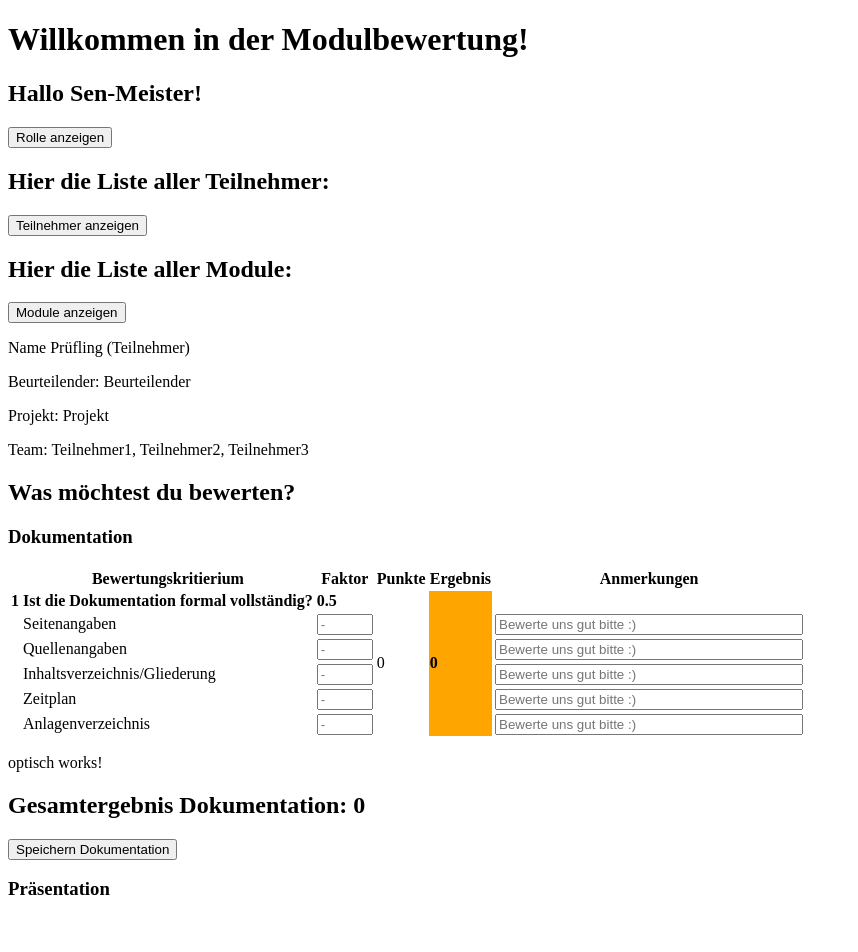
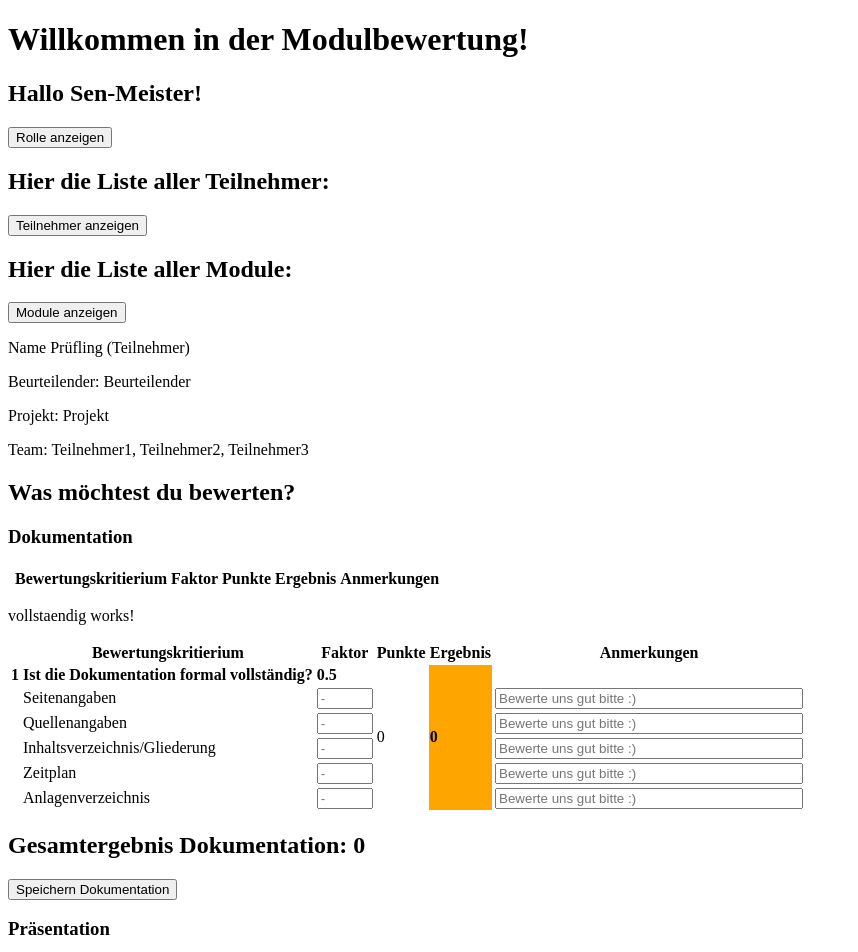
Before and after one commit to Kaarjalan/ModulbewertungFrontend, an Angular app: page / in a window 1280 px wide. Shown: the top 952 px of the page, without its empty margins (0-858 px from the left). Before the commit the page ends 919 px from the top, so only its background shows below. Built offline with nearby package versions, Linux system fonts and the light colour scheme.

Commit message:
vollständig vom Main getrennt, eine Hauptkomponente erstellt

```diff
--- a/src/app/app.component.html
+++ b/src/app/app.component.html
@@ -7,7 +7,8 @@
 <h2>Was möchtest du bewerten?</h2>
 <h3>Dokumentation</h3>
 <app-documentation></app-documentation>
-<app-optisch></app-optisch>
+<app-vollstaendig></app-vollstaendig>
+<!--<app-optisch></app-optisch>-->
 <div class="gesamtergebnis">
     <h2>Gesamtergebnis Dokumentation: {{ (gesamtErgebnis$ | async) ?? 'Wird berechnet...' }}</h2>
 </div>
--- a/src/app/app.component.ts
+++ b/src/app/app.component.ts
@@ -4,11 +4,13 @@ import { UserComponent } from './user/user.component';
 import { StudentsComponent } from './students/students.component';
 import { ModulesComponent } from './modules/modules.component';
 import { BewertungHeaderComponent } from './bewertung-header/bewertung-header.component';
-import { DocumentationComponent } from './documentation/documentation.component';
 import { OptischComponent } from './documentation/2-optisch/optisch.component';
 import { Observable } from 'rxjs';
 import { BewertungsService } from './service';
 import { CommonModule } from '@angular/common';
+import { DocumentationComponent } from './documentation/documentation.component';
+import { VollstaendigComponent } from './documentation/1-vollstaendig/vollstaendig.component';
+
 
 @Component({
   selector: 'app-root',
@@ -20,6 +22,7 @@ import { CommonModule } from '@angular/common';
     ModulesComponent,
     DocumentationComponent,
     BewertungHeaderComponent,
+    VollstaendigComponent,
     OptischComponent,
     CommonModule
     ],
--- a/src/app/documentation/1-vollstaendig/vollstaendig.component.css
+++ b/src/app/documentation/1-vollstaendig/vollstaendig.component.css
@@ -0,0 +1,3 @@
+.expandable-input {
+    width: 300px; /* Startbreite */
+  }
--- a/src/app/documentation/1-vollstaendig/vollstaendig.component.html
+++ b/src/app/documentation/1-vollstaendig/vollstaendig.component.html
@@ -1 +1,59 @@
 <p>vollstaendig works!</p>
+<div>
+    <table>
+        <colgroup>
+            <col />
+            <col />
+            <col />
+            <col />
+            <col />
+          </colgroup>
+        <thead>
+            <tr>
+                <td>    </td>
+                <th>Bewertungskritierium</th>
+                <th>Faktor</th>
+                <th>Punkte</th>
+                <th>Ergebnis</th>
+                <th>Anmerkungen</th>
+            </tr>
+        </thead>
+        <tbody>
+            <ng-container *ngFor="let abschnitt of bewertungsAbschnitte">
+                <tr>
+                  <td><b>{{ abschnitt.nummer }}</b></td>
+                  <td><b>{{ abschnitt.name }}</b></td>
+                  <td><b>{{ abschnitt.faktor }}</b></td>
+                  <td [attr.rowspan]="abschnitt.bewertungsKriterium.length + 1">
+                    {{ getAbschnittPunkte(abschnitt) }}
+                  </td>
+                  <td [attr.rowspan]="abschnitt.bewertungsKriterium.length + 1 ">
+                    <b>{{ getAbschnittErgebnis(abschnitt) }}</b>
+                  </td>
+                  <td>{{ abschnitt.notiz }}</td>
+                </tr>
+                <tr *ngFor="let kriterium of abschnitt.bewertungsKriterium">
+                  <td></td>
+                  <td>{{ kriterium.name }}</td>
+                  <td>
+                    <input type="number"
+                           [ngModel]="kriterium.punkte === 0 ? '' : kriterium.punkte"
+                           (ngModelChange)="updatePunkte($event, kriterium)"
+                           placeholder="-"
+                           min="0"
+                           max="10"
+                           step="1">
+                  </td>
+                  <td>
+                    <input
+                        type="text"
+                        class="expandable-input"
+                        placeholder="Bewerte uns gut bitte :)"
+                        [(ngModel)]="kriterium.notiz"
+                        (ngModelChange)="updateNotiz()">
+                  </td>
+                </tr>
+              </ng-container>
+        </tbody>
+    </table>
+</div>
--- a/src/app/documentation/1-vollstaendig/vollstaendig.component.ts
+++ b/src/app/documentation/1-vollstaendig/vollstaendig.component.ts
@@ -1,12 +1,48 @@
+import { CommonModule } from '@angular/common';
 import { Component } from '@angular/core';
+import { FormsModule } from '@angular/forms';
+import { Abschnitt, BewertungsKriterium } from '../../bewertung.models/bewertung.model';
+import { BewertungsService } from '../../service';
 
 @Component({
   selector: 'app-vollstaendig',
   standalone: true,
-  imports: [],
+  imports: [CommonModule, FormsModule],
   templateUrl: './vollstaendig.component.html',
   styleUrl: './vollstaendig.component.css'
 })
 export class VollstaendigComponent {
+  bewertungsAbschnitte: Abschnitt[] = [
+    {
+    nummer: 1,
+    name: "Ist die Dokumentation formal vollständig?",
+    faktor: 0.5,
+    bewertungsKriterium: [
+      {name: "Seitenangaben", punkte: 0, notiz: ""},
+      {name: "Quellenangaben", punkte: 0, notiz: ""},
+      {name: "Inhaltsverzeichnis/Gliederung", punkte: 0, notiz: ""},
+      {name: "Zeitplan", punkte: 0, notiz: ""},
+      {name: "Anlagenverzeichnis",punkte: 0, notiz: ""},
+      ],
+      notiz: ""
+    },
+  ];
 
+  constructor(private bewertungsService: BewertungsService){}
+
+  ngOnInit(){
+    this.bewertungsService.updateGesamtErgebnis(this.bewertungsAbschnitte);
+  }
+
+  getAbschnittPunkte(abschnitt: Abschnitt):number {
+    return this.bewertungsService.getAbschnittPunkte (abschnitt);
+  }
+  getAbschnittErgebnis(abschnitt: Abschnitt): number {
+    return this.bewertungsService.getAbschnittErgebnis(abschnitt);
+  }
+  updateNotiz(){}
+  updatePunkte(event: any, kriterium: BewertungsKriterium){
+    this.bewertungsService.updatePunkte(kriterium, event);
+    this.bewertungsService.updateGesamtErgebnis(this.bewertungsAbschnitte);
+  }
 }
--- a/src/app/documentation/documentation.component.css
+++ b/src/app/documentation/documentation.component.css
@@ -1,3 +1,3 @@
 .expandable-input {
-    width: 300px; /* Startbreite */
-  }
+  width: 300px; /* Startbreite */
+}
--- a/src/app/documentation/documentation.component.html
+++ b/src/app/documentation/documentation.component.html
@@ -17,42 +17,6 @@
                 <th>Anmerkungen</th>
             </tr>
         </thead>
-        <tbody>
-            <ng-container *ngFor="let abschnitt of bewertungsAbschnitte">
-                <tr>
-                  <td><b>{{ abschnitt.nummer }}</b></td>
-                  <td><b>{{ abschnitt.name }}</b></td>
-                  <td><b>{{ abschnitt.faktor }}</b></td>
-                  <td [attr.rowspan]="abschnitt.bewertungsKriterium.length + 1">
-                    {{ getAbschnittPunkte(abschnitt) }}
-                  </td>
-                  <td [attr.rowspan]="abschnitt.bewertungsKriterium.length + 1 ">
-                    <b>{{ getAbschnittErgebnis(abschnitt) }}</b>
-                  </td>
-                  <td>{{ abschnitt.notiz }}</td>
-                </tr>
-                <tr *ngFor="let kriterium of abschnitt.bewertungsKriterium">
-                  <td></td>
-                  <td>{{ kriterium.name }}</td>
-                  <td>
-                    <input type="number"
-                           [ngModel]="kriterium.punkte === 0 ? '' : kriterium.punkte"
-                           (ngModelChange)="updatePunkte($event, kriterium)"
-                           placeholder="-"
-                           min="0"
-                           max="10"
-                           step="1">
-                  </td>
-                  <td>
-                    <input
-                        type="text"
-                        class="expandable-input"
-                        placeholder="Bewerte uns gut bitte :)"
-                        [(ngModel)]="kriterium.notiz"
-                        (ngModelChange)="updateNotiz()">
-                  </td>
-                </tr>
-              </ng-container>
-        </tbody>
+
     </table>
 </div>
```
